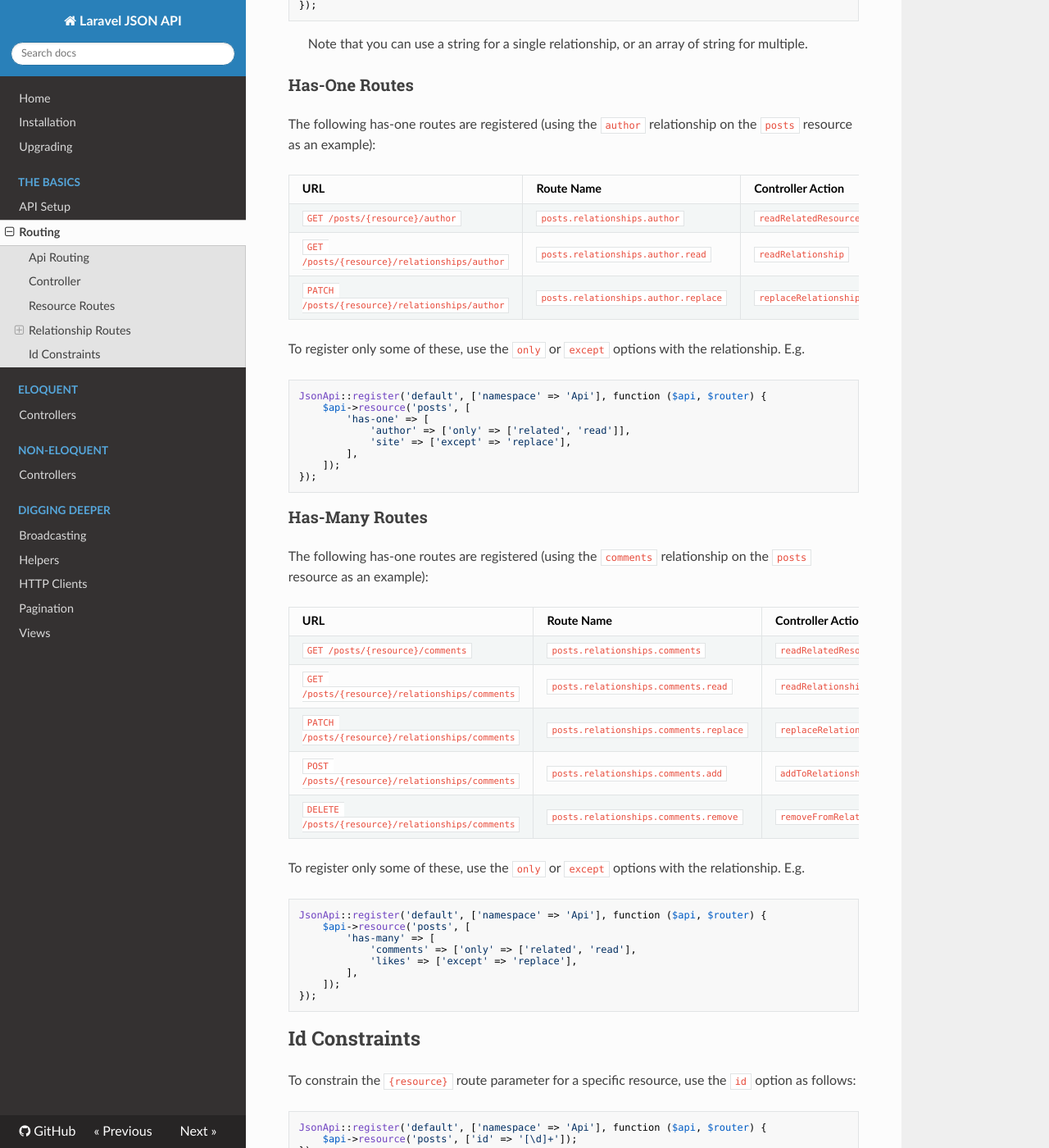
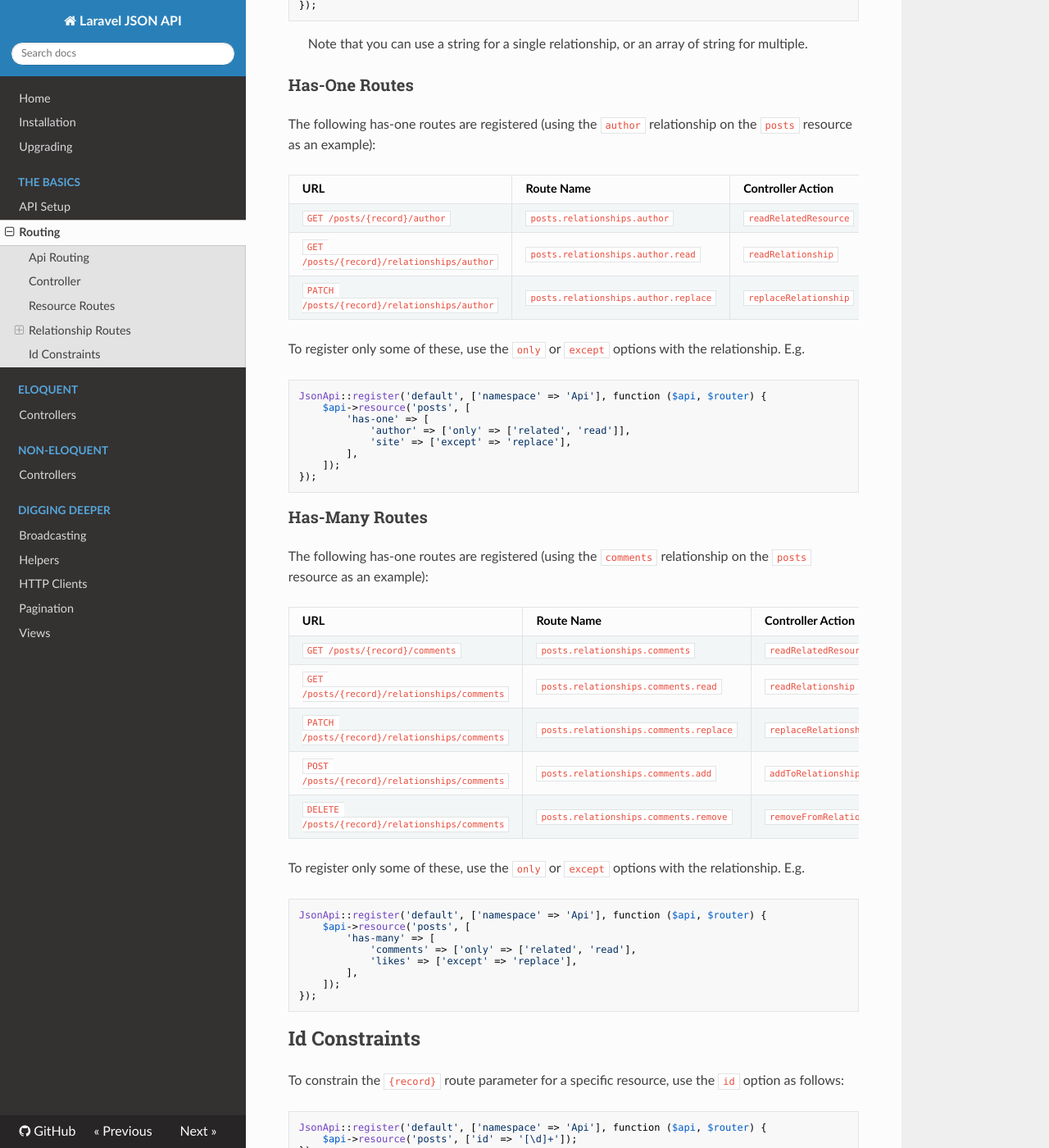
Before and after one commit to cloudcreativity/laravel-json-api, an MkDocs documentation site: the page built from docs/routing.md, in a window 1280 px wide and 1400 px high, scrolled down 2132 px. Shown: the whole window at 82% size. Built offline with MkDocs 1.6.1, drawn with Linux system fonts in a browser that asks for light colours; nearby versions of some CDN libraries; old or Windows-style settings are respelled for this version of MkDocs; some of the changed text lies outside the part shown.

Commit message:
[Refactor] Change name of resource id route parameter
Renamed it to `record` as the controller is most likely to use
`$record` as the parameter. This is because the actual PHP object
(record) that the id relates to is now injected directly into the
controller using binding substitution.

````diff
--- a/docs/routing.md
+++ b/docs/routing.md
@@ -28,7 +28,10 @@ you need to ensure that no prefix has already been applied.
 
 ## Controller
 
-By default, routing will assume that the controller for a resource type is the resource type name suffixed with `Controller`. E.g. for a `posts` resource type, the controller will be `PostsController`. The options array to the `JsonApi::register` method takes the same options as a route group, so you can set the namespace using the `namespace` option.
+By default, routing will assume that the controller for a resource type is the resource type name suffixed with
+`Controller`. E.g. for a `posts` resource type, the controller will be `PostsController`. The options array to
+the `JsonApi::register` method takes the same options as a route group, so you can set the namespace using the
+`namespace` option.
 
 If you need to override the default name for a resource type's controller, use the `controller` option as follows:
 
@@ -48,9 +51,9 @@ register the following routes:
 | :-- | :-- | :-- |
 | `GET /posts` | `posts.index` | `index` |
 | `POST /posts` | `posts.create` | `create` |
-| `GET /posts/{resource}` | `posts.read` | `read` |
-| `PATCH /posts/{resource}` | `posts.update` | `update` |
-| `DELETE /posts/{resource}` | `posts.delete` | `delete` |
+| `GET /posts/{record}` | `posts.read` | `read` |
+| `PATCH /posts/{record}` | `posts.update` | `update` |
+| `DELETE /posts/{record}` | `posts.delete` | `delete` |
 
 To register only some of these routes, use the `only` or `except` options as follows:
 
@@ -97,9 +100,9 @@ The following has-one routes are registered (using the `author` relationship on
 
 | URL | Route Name | Controller Action |
 | :-- | :-- | :-- |
-| `GET /posts/{resource}/author` | `posts.relationships.author` | `readRelatedResource` |
-| `GET /posts/{resource}/relationships/author` | `posts.relationships.author.read` | `readRelationship` |
-| `PATCH /posts/{resource}/relationships/author` | `posts.relationships.author.replace` | `replaceRelationship` |
+| `GET /posts/{record}/author` | `posts.relationships.author` | `readRelatedResource` |
+| `GET /posts/{record}/relationships/author` | `posts.relationships.author.read` | `readRelationship` |
+| `PATCH /posts/{record}/relationships/author` | `posts.relationships.author.replace` | `replaceRelationship` |
 
 To register only some of these, use the `only` or `except` options with the relationship. E.g.
 
@@ -120,11 +123,11 @@ The following has-one routes are registered (using the `comments` relationship o
 
 | URL | Route Name | Controller Action |
 | :-- | :-- | :-- |
-| `GET /posts/{resource}/comments` | `posts.relationships.comments` | `readRelatedResource` |
-| `GET /posts/{resource}/relationships/comments` | `posts.relationships.comments.read` | `readRelationship` |
-| `PATCH /posts/{resource}/relationships/comments` | `posts.relationships.comments.replace` | `replaceRelationship` |
-| `POST /posts/{resource}/relationships/comments` | `posts.relationships.comments.add` | `addToRelationship` |
-| `DELETE /posts/{resource}/relationships/comments` | `posts.relationships.comments.remove` | `removeFromRelationship` |
+| `GET /posts/{record}/comments` | `posts.relationships.comments` | `readRelatedResource` |
+| `GET /posts/{record}/relationships/comments` | `posts.relationships.comments.read` | `readRelationship` |
+| `PATCH /posts/{record}/relationships/comments` | `posts.relationships.comments.replace` | `replaceRelationship` |
+| `POST /posts/{record}/relationships/comments` | `posts.relationships.comments.add` | `addToRelationship` |
+| `DELETE /posts/{record}/relationships/comments` | `posts.relationships.comments.remove` | `removeFromRelationship` |
 
 To register only some of these, use the `only` or `except` options with the relationship. E.g.
 
@@ -141,7 +144,7 @@ JsonApi::register('default', ['namespace' => 'Api'], function ($api, $router) {
 
 ## Id Constraints
 
-To constrain the `{resource}` route parameter for a specific resource, use the `id` option as follows:
+To constrain the `{record}` route parameter for a specific resource, use the `id` option as follows:
 
 ```php
 JsonApi::register('default', ['namespace' => 'Api'], function ($api, $router) {
````
Also changed, not shown: docs/upgrade.md (+2 -2 lines), 2 other files.
